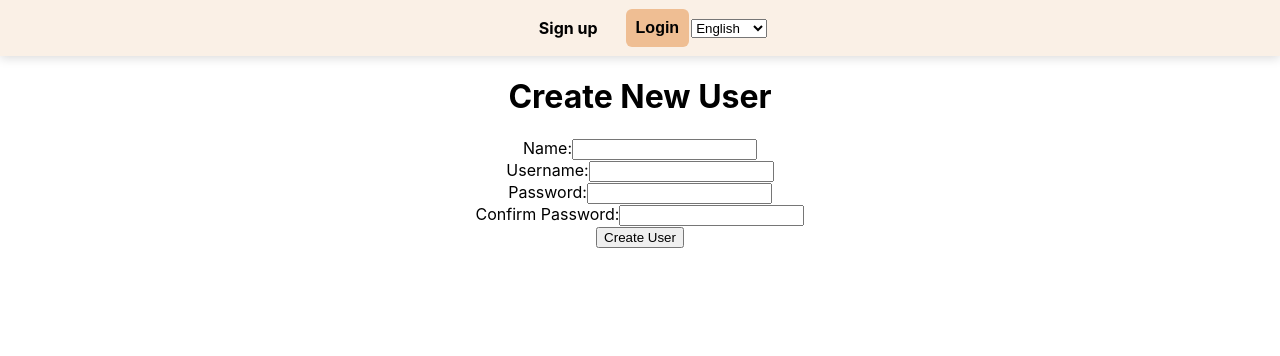
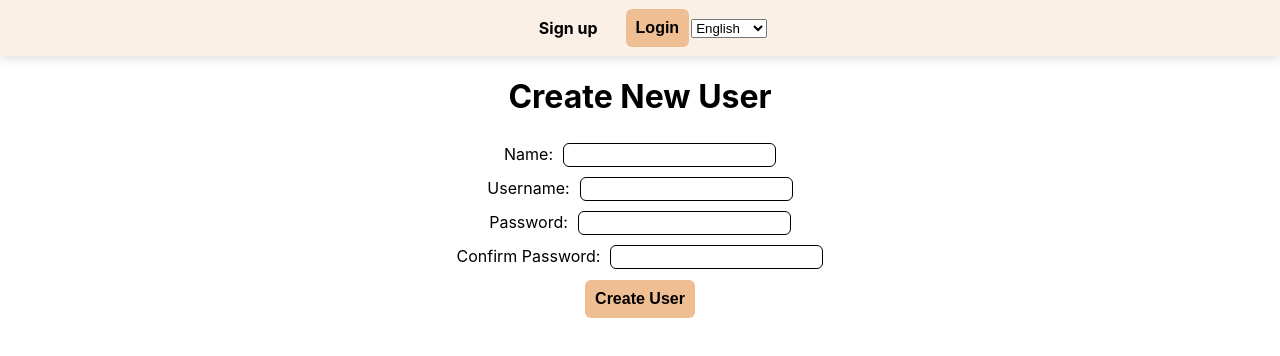
Before and after one commit to zyteo/Login_MERN, a React app in the folder client/: page /signup in a window 1280 px wide. Shown: the top 356 px of the page. Built offline with nearby package versions, Linux system fonts and the light colour scheme.

Commit message:
Edited styling

```diff
--- a/client/src/pages/Login.jsx
+++ b/client/src/pages/Login.jsx
@@ -2,6 +2,64 @@ import React, { useState } from "react";
 import { useNavigate } from "react-router-dom";
 import axios from "axios";
 import { text } from "../localisation/text";
+import styled from "styled-components";
+
+const Label = styled.label`
+  margin: 7px 5px;
+`;
+const Input = styled.input`
+font-family: "Spartan", sans-serif;
+  margin: 5px;
+  padding: 2px;
+  border: 1px solid black;
+  border-radius: 6px;
+  box-sizing: border-box;
+  cursor: pointer;
+  font-size: 16px;
+  @media only screen and (max-width: 600px) {
+    border: 1px solid black;
+    border-radius: 6px;
+    box-sizing: border-box;
+    cursor: pointer;
+    font-size: 14px;
+    position:relative;
+  }
+`;
+const Button = styled.button`
+  font-family: "Spartan", sans-serif;
+  font-weight: bold;
+  padding: 10px;
+  margin: 6px 2px;
+  border: none;
+  border-radius: 6px;
+  box-sizing: border-box;
+  cursor: pointer;
+  font-size: 16px;
+  background-color: #EFBE93;
+  transition: all 0.5s ease;
+  &:hover {
+    background-color: rgb(228, 228, 228);
+    transform: translateY(-0.5rem) scale(1.02);
+    color: #000;
+  }
+  &:active {
+    background-color: grey};
+  }
+  @media only screen and (max-width: 600px) {
+    border: none;
+    border-radius: 6px;
+    box-sizing: border-box;
+    cursor: pointer;
+    font-size: 10px;
+    position: relative;
+  }
+  @media only screen and (max-width: 400px) {
+    font-size: 8px;
+  }
+  @media only screen and (max-width: 300px) {
+    font-size: 6px;
+  }
+  `;
 
 function Login({ setAuth, setRole, setUsername, setName, language }) {
   const [login, setLogin] = useState({});
@@ -43,24 +101,24 @@ function Login({ setAuth, setRole, setUsername, setName, language }) {
     <>
       <h1>{text[language].login}</h1>
       <form onSubmit={handleSubmit}>
-            <label>{text[language].username}</label>
-            <input
+            <Label>{text[language].username}</Label>
+            <Input
               type="text"
               name="username"
               value={login.username}
               onChange={handleUsernameChange}
               required
-              ></input><br/>
-              <label>{text[language].password}</label>
-            <input
+              ></Input><br/>
+              <Label>{text[language].password}</Label>
+            <Input
               type="password"
               name="password"
               value={login.password}
               onChange={handlePasswordChange}
               required
-            ></input><br/>
+            ></Input><br/>
 
-        <button>{text[language].login}</button>
+        <Button>{text[language].login}</Button>
       </form>
     </>
   );
--- a/client/src/pages/NavBar.jsx
+++ b/client/src/pages/NavBar.jsx
@@ -82,7 +82,7 @@ const Button = styled.button`
   @media only screen and (max-width: 400px) {
     font-size: 8px;
   }
-  @media only screen and (max-width: 400px) {
+  @media only screen and (max-width: 300px) {
     font-size: 6px;
   }
   `;
--- a/client/src/pages/Signup.jsx
+++ b/client/src/pages/Signup.jsx
@@ -2,6 +2,66 @@ import React, { useState } from "react";
 import { useNavigate } from "react-router-dom";
 import axios from "axios";
 import { text } from "../localisation/text";
+import styled from "styled-components";
+
+const Label = styled.label`
+  margin: 7px 5px;
+`;
+const Input = styled.input`
+font-family: "Spartan", sans-serif;
+  margin: 5px;
+  padding: 2px;
+  border: 1px solid black;
+  border-radius: 6px;
+  box-sizing: border-box;
+  cursor: pointer;
+  font-size: 16px;
+  @media only screen and (max-width: 600px) {
+    border: 1px solid black;
+    border-radius: 6px;
+    box-sizing: border-box;
+    cursor: pointer;
+    font-size: 14px;
+    position:relative;
+  }
+`;
+
+const Button = styled.button`
+  font-family: "Spartan", sans-serif;
+  font-weight: bold;
+  padding: 10px;
+  margin: 6px 2px;
+  border: none;
+  border-radius: 6px;
+  box-sizing: border-box;
+  cursor: pointer;
+  font-size: 16px;
+  background-color: #EFBE93;
+  transition: all 0.5s ease;
+  &:hover {
+    background-color: rgb(228, 228, 228);
+    transform: translateY(-0.5rem) scale(1.02);
+    color: #000;
+  }
+  &:active {
+    background-color: grey};
+  }
+  @media only screen and (max-width: 600px) {
+    border: none;
+    border-radius: 6px;
+    box-sizing: border-box;
+    cursor: pointer;
+    font-size: 10px;
+    position: relative;
+  }
+  @media only screen and (max-width: 400px) {
+    font-size: 8px;
+  }
+  @media only screen and (max-width: 300px) {
+    font-size: 6px;
+  }
+  `;
+
 
 function SignUp({ language }) {
   const [user, setUser] = useState({});
@@ -60,43 +120,43 @@ function SignUp({ language }) {
     <>
       <h1>{text[language].signupNewUser}</h1>
       <form onSubmit={handleSubmit}>
-        <label>{text[language].name}</label>
-        <input
+        <Label>{text[language].name}</Label>
+        <Input
           type="text"
           name="name"
           value={user.name}
           onChange={handleNameChange}
           required
-        ></input>
+        ></Input>
         <br />
-        <label>{text[language].username}</label>
-        <input
+        <Label>{text[language].username}</Label>
+        <Input
           type="text"
           name="username"
           value={user.username}
           onChange={handleUsernameChange}
           required
-        ></input>
+        ></Input>
         <br />
-        <label>{text[language].password}</label>
-        <input
+        <Label>{text[language].password}</Label>
+        <Input
           type="password"
           name="password"
           value={user.password}
           onChange={handlePasswordChange}
           required
-        ></input>
+        ></Input>
         <br />
-        <label>{text[language].confirmPassword}</label>
-        <input
+        <Label>{text[language].confirmPassword}</Label>
+        <Input
           type="password"
           name="confirm.password"
           value={user.confirmPassword}
           onChange={handleConfirmPasswordChange}
           required
-        ></input>
+        ></Input>
         <br />
-        <button>{text[language].signupCreate}</button>
+        <Button>{text[language].signupCreate}</Button>
       </form>
     </>
   );
--- a/client/src/pages/Welcome.jsx
+++ b/client/src/pages/Welcome.jsx
@@ -2,6 +2,43 @@ import React, { useEffect, useState } from "react";
 import { useNavigate } from "react-router-dom";
 import { text } from "../localisation/text";
 import jwt_decode from "jwt-decode";
+import styled from "styled-components";
+
+const Button = styled.button`
+  font-family: "Spartan", sans-serif;
+  font-weight: bold;
+  padding: 10px;
+  margin: 6px 2px;
+  border: none;
+  border-radius: 6px;
+  box-sizing: border-box;
+  cursor: pointer;
+  font-size: 16px;
+  background-color: #EFBE93;
+  transition: all 0.5s ease;
+  &:hover {
+    background-color: rgb(228, 228, 228);
+    transform: translateY(-0.5rem) scale(1.02);
+    color: #000;
+  }
+  &:active {
+    background-color: grey};
+  }
+  @media only screen and (max-width: 600px) {
+    border: none;
+    border-radius: 6px;
+    box-sizing: border-box;
+    cursor: pointer;
+    font-size: 10px;
+    position: relative;
+  }
+  @media only screen and (max-width: 400px) {
+    font-size: 8px;
+  }
+  @media only screen and (max-width: 300px) {
+    font-size: 6px;
+  }
+  `;
 
 function Welcome({ language, auth }) {
   const navigate = useNavigate();
@@ -37,7 +74,7 @@ function Welcome({ language, auth }) {
         {text[language].role} {userDetails?.role}
       </h1>
       {userDetails?.role === "Manager" ? (
-        <button onClick={() => handleLink()}>{text[language].link}</button>
+        <Button onClick={() => handleLink()}>{text[language].link}</Button>
       ) : (
         <></>
       )}
```
